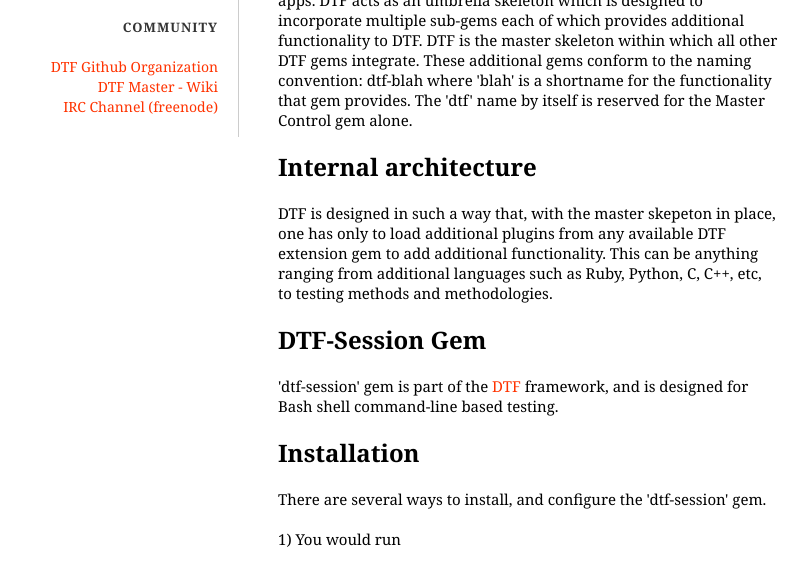
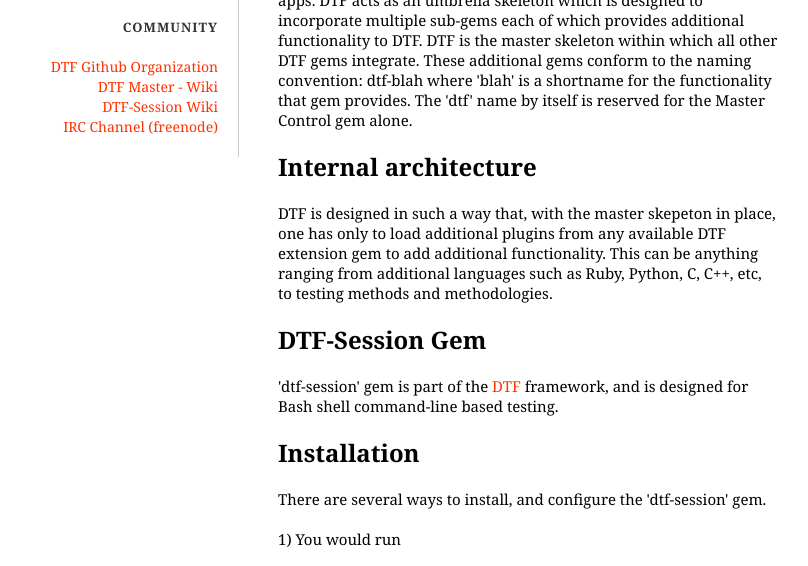
Before and after one commit to ddd/dtf-session, a plain HTML site: page index.html in a window 1280 px wide. Shown: the part 183-749 px from the top of the page, without its empty margins (2-810 px from the left). Drawn offline with Linux system fonts and the light colour scheme.

Commit message:
Added additional link url to point to dtf-session's wiki, not just the master gem's

```diff
--- a/index.html
+++ b/index.html
@@ -196,6 +196,7 @@
       <ul>
         <li><a href="https://github.com/dtf-gems">DTF Github Organization</a></li>
         <li><a href="https://github.com/dtf-gems/dtf/wiki">DTF Master - Wiki</a></li>
+        <li><a href="https://github.com/dtf-gems/dtf-session/wiki">DTF-Session Wiki</a></li>
         <li><a href="irc://chat.freenode.net/#dtf-gems">IRC Channel (freenode)</a></li>
       </ul>
     </div>
```
